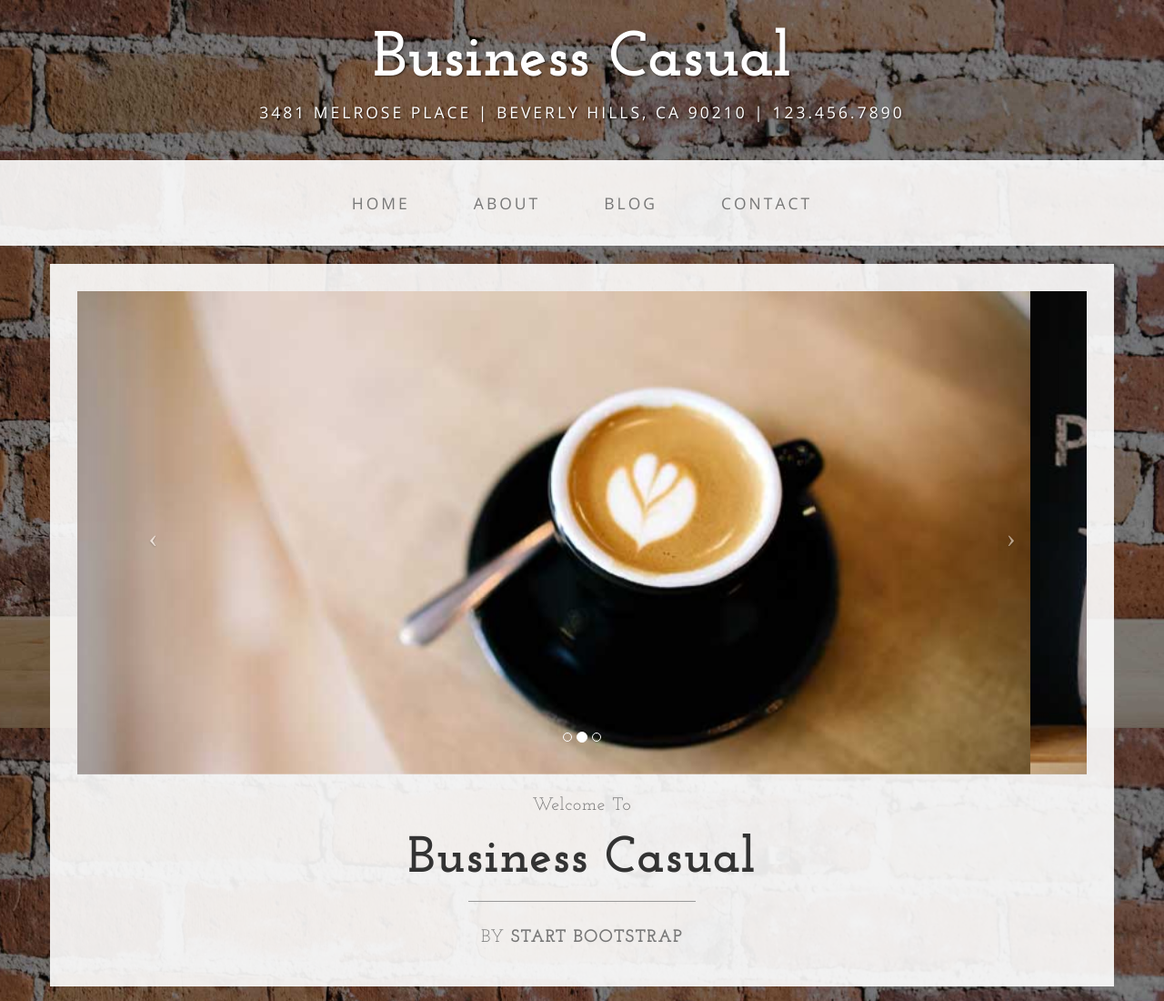
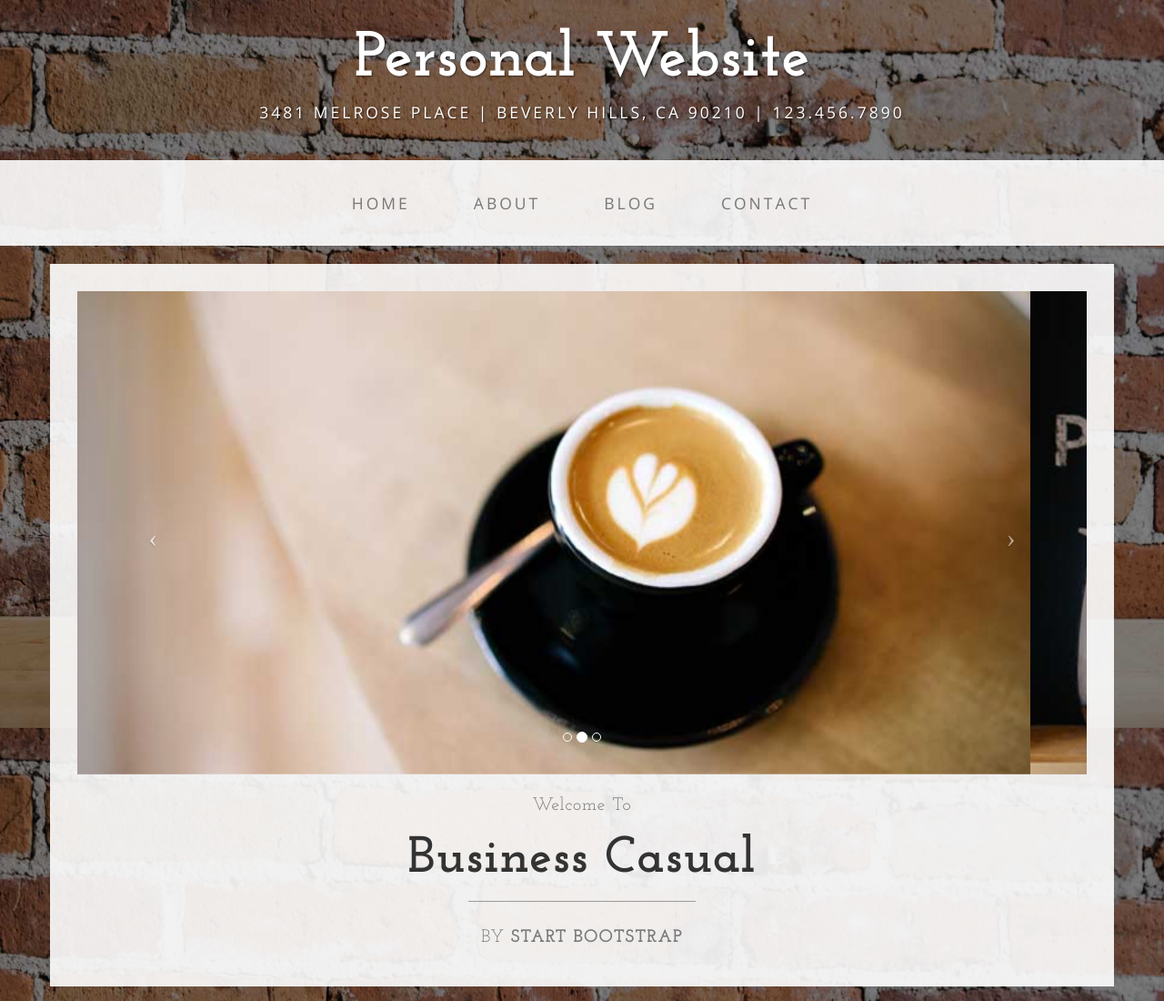
Before and after one commit to atrookey/atrookey.github.io, a plain HTML site: page index.html in a window 1280 px wide. Shown: the top 1100 px of the page at 91% size. Drawn offline with nearby package versions, Linux system fonts and the light colour scheme.

Commit message:
changed title and brand

```diff
--- a/index.html
+++ b/index.html
@@ -9,7 +9,7 @@
     <meta name="description" content="">
     <meta name="author" content="">
 
-    <title>Business Casual - Start Bootstrap Theme</title>
+    <title>Alexander T Rookey</title>
 
     <!-- Bootstrap Core CSS -->
     <link href="css/bootstrap.min.css" rel="stylesheet">
@@ -32,7 +32,7 @@
 
 <body>
 
-    <div class="brand">Business Casual</div>
+    <div class="brand">Personal Website</div>
     <div class="address-bar">3481 Melrose Place | Beverly Hills, CA 90210 | 123.456.7890</div>
 
     <!-- Navigation -->
```
